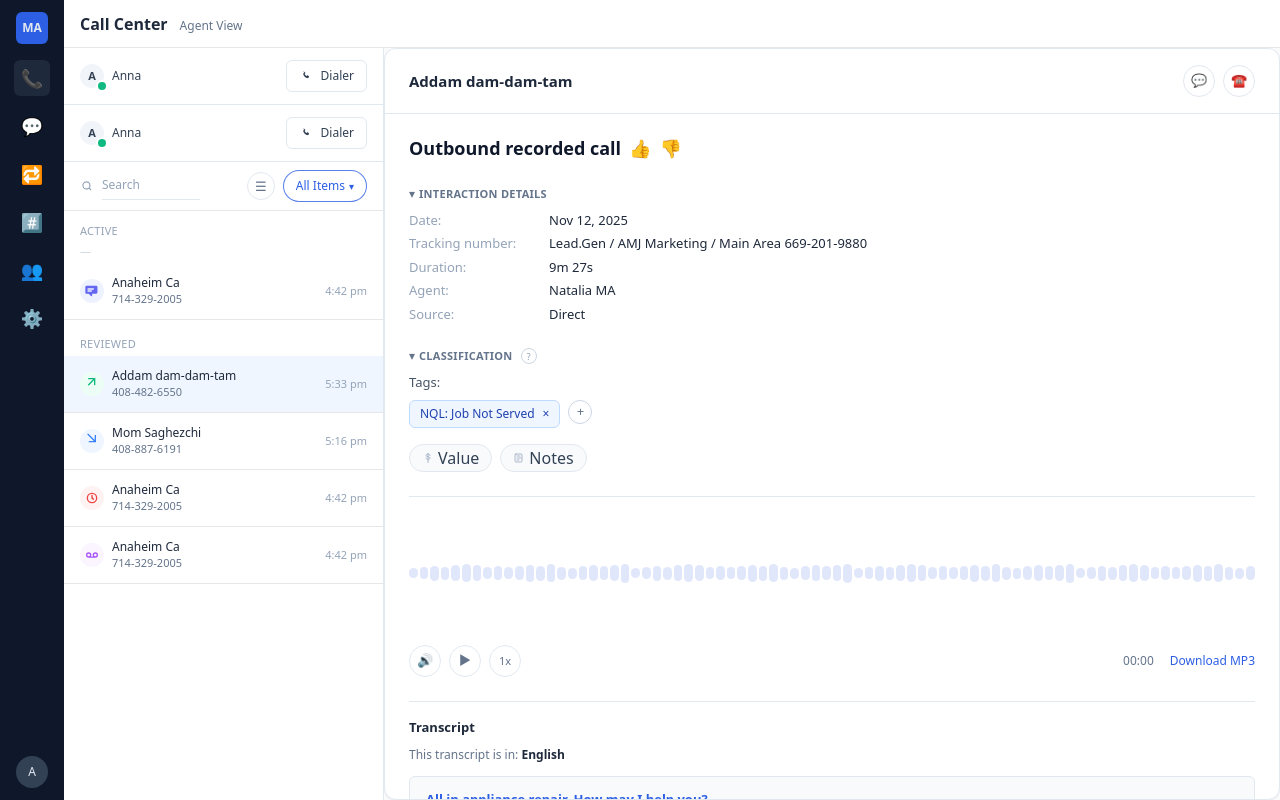
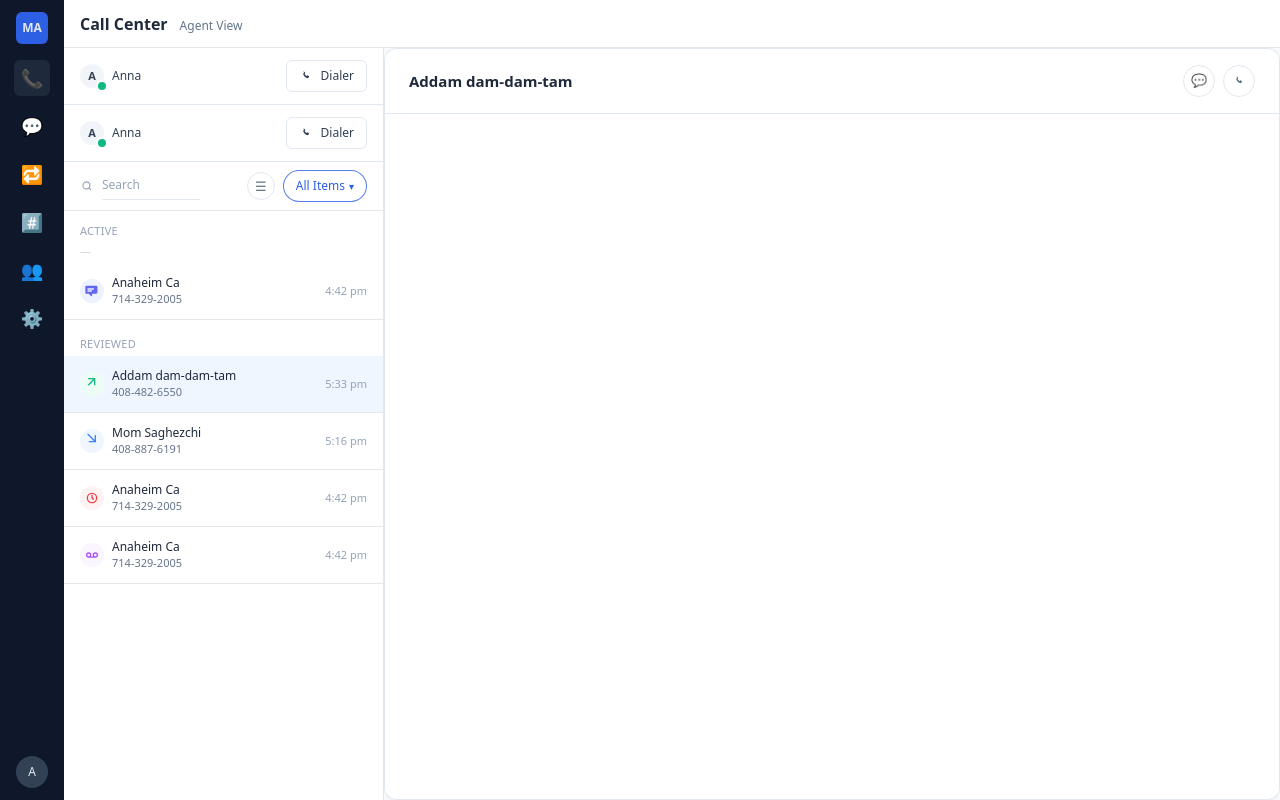
Before and after one commit to masterappliance/callcenter-ui, a React (Vite) app: page /calls in a window 1280 px wide. Built offline with nearby package versions, Linux system fonts and the light colour scheme.

Commit message:
Update CallDetailsPanel.jsx

```diff
--- a/src/components/calls/CallDetailsPanel.jsx
+++ b/src/components/calls/CallDetailsPanel.jsx
@@ -1,17 +1,13 @@
 // src/components/calls/CallDetailsPanel.jsx
 
-import {
-  IconTag,
-  IconDollar,
-  IconNote,
-} from "../icons/SoftIcons.jsx";
-
-const MOCK_WAVEform_POINTS = new Array(80).fill(0).map((_, i) => {
-  const base = (i % 7) + 2;
-  return base * 4 + (i % 3) * 6;
-});
+import { useNavigate } from 'react-router-dom';
+import { DialerIcon } from './CallsHeader.jsx';
+import { IconTag, IconDollar, IconNote } from '../icons/SoftIcons.jsx';
+// остальной импорт как был
 
 export default function CallDetailsPanel({ call, onShowInteractions }) {
+  const navigate = useNavigate();
+
   if (!call) {
     return (
       <div className="h-full flex items-center justify-center text-sm text-slate-400">
@@ -26,16 +22,16 @@ export default function CallDetailsPanel({ call, onShowInteractions }) {
 
   const title =
     lastInteraction.title ||
-    (lastInteraction.direction === "inbound"
-      ? "Inbound recorded call"
-      : "Outbound recorded call");
+    (lastInteraction.direction === 'inbound'
+      ? 'Inbound recorded call'
+      : 'Outbound recorded call');
 
   return (
     <div className="h-full flex flex-col bg-white rounded-xl border border-slate-200 shadow-sm overflow-hidden">
       {/* HEADER BAR: contact name + actions + "More interactions" */}
       <div className="px-6 py-4 border-b border-slate-200 flex items-center justify-between">
         <div className="text-[15px] font-semibold text-slate-800">
-          {call.callerName || "Unknown caller"}
+          {call.callerName || 'Unknown caller'}
         </div>
 
         <div className="flex items-center gap-2">
@@ -48,237 +44,42 @@ export default function CallDetailsPanel({ call, onShowInteractions }) {
               More interactions <span className="text-xs">→</span>
             </button>
           )}
+
+
           <CircleIconButton>
             <span className="text-[13px]">💬</span>
           </CircleIconButton>
-          <CircleIconButton>
-            <span className="text-[13px]">☎️</span>
+
+          {/* Кнопка телефона – та же иконка, что у Dialer */}
+          <CircleIconButton
+            onClick={() => navigate('/dialer')}
+            title="Open dialer"
+          >
+            <DialerIcon />
           </CircleIconButton>
         </div>
       </div>
 
-      {/* MAIN SCROLL AREA */}
-      <div className="flex-1 overflow-auto">
-        <div className="px-6 pt-5 pb-6 space-y-6">
-          {/* Title row */}
-          <div className="flex items-center gap-2">
-            <h2 className="text-[18px] font-semibold text-slate-900">
-              {title}
-            </h2>
-            <button
-              type="button"
-              className="text-slate-400 hover:text-slate-500 text-lg"
-              title="Thumbs up"
-            >
-              👍
-            </button>
-            <button
-              type="button"
-              className="text-slate-400 hover:text-slate-500 text-lg"
-              title="Thumbs down"
-            >
-              👎
-            </button>
-          </div>
-
-          {/* INTERACTION DETAILS */}
-          <section>
-            <SectionHeader label="Interaction details" />
-            <dl className="mt-2 grid grid-cols-[140px,1fr] gap-y-1 text-[13px]">
-              <dt className="text-slate-400">Date:</dt>
-              <dd className="text-slate-800">
-                {lastInteraction.date || "Nov 13 9:20am"}
-              </dd>
-
-              <dt className="text-slate-400">Tracking number:</dt>
-              <dd className="text-slate-800">
-                {lastInteraction.trackingNumber ||
-                  "Lead.Gen / eLocal / San Diego 619-383-3476"}
-              </dd>
-
-              <dt className="text-slate-400">Duration:</dt>
-              <dd className="text-slate-800">
-                {lastInteraction.duration || "2m 3s"}
-              </dd>
-
-              <dt className="text-slate-400">Agent:</dt>
-              <dd className="text-slate-800">
-                {lastInteraction.agent || "Yana MA"}
-              </dd>
-
-              <dt className="text-slate-400">Source:</dt>
-              <dd className="text-slate-800">
-                {lastInteraction.source ||
-                  "Lead.Gen / eLocal / San Diego"}
-              </dd>
-            </dl>
-          </section>
-
-          {/* CLASSIFICATION */}
-          <section>
-            <SectionHeader label="Classification" />
-            <div className="mt-2 space-y-2">
-              <div className="text-[13px] text-slate-600">
-                <span className="font-medium">Tags:</span>
-              </div>
-
-              <div className="flex flex-wrap gap-2">
-                <button
-                  type="button"
-                  className="inline-flex items-center gap-2 rounded-md bg-blue-50 border border-blue-200 text-[12px] text-blue-800 px-2.5 py-1"
-                >
-                  <span className="font-medium">
-                    NQL: Job Not Served
-                  </span>
-                  <span className="text-xs">×</span>
-                </button>
-
-                <button
-                  type="button"
-                  className="inline-flex items-center justify-center h-6 w-6 rounded-full border border-slate-300 text-slate-500 text-[13px] hover:bg-slate-50"
-                  title="Add tag"
-                >
-                  +
-                </button>
-              </div>
-
-              <div className="flex flex-wrap gap-2 pt-2">
-                <PillButton icon={<IconDollar />}>Value</PillButton>
-                <PillButton icon={<IconNote />}>Notes</PillButton>
-              </div>
-            </div>
-          </section>
-
-          {/* WAVEFORM + PLAYER */}
-          <section className="pt-2 border-t border-slate-200">
-            <Waveform />
-            <div className="mt-4 flex items-center justify-between text-[12px] text-slate-500">
-              <div className="flex items-center gap-2">
-                <CircleIconButton>
-                  <span className="text-[13px]">🔊</span>
-                </CircleIconButton>
-                <CircleIconButton>
-                  <span className="text-[13px]">▶</span>
-                </CircleIconButton>
-                <CircleIconButton>
-                  <span className="text-[11px] font-medium">1x</span>
-                </CircleIconButton>
-              </div>
-              <div className="flex items-center gap-4">
-                <span>00:00</span>
-                <button
-                  type="button"
-                  className="text-primary hover:underline text-[12px]"
-                >
-                  Download MP3
-                </button>
-              </div>
-            </div>
-          </section>
-
-          {/* TRANSCRIPT */}
-          <section className="pt-4 border-t border-slate-200">
-            <h3 className="text-[13px] font-semibold text-slate-800 mb-2">
-              Transcript
-            </h3>
-
-            <div className="text-[12px] text-slate-500 mb-3">
-              This transcript is in:{" "}
-              <span className="font-semibold text-slate-800">
-                English
-              </span>
-            </div>
-
-            <div className="border border-slate-200 rounded-md bg-slate-50 px-4 py-3 text-[13px] leading-relaxed text-slate-700">
-              <p className="font-semibold text-primary mb-2">
-                All in appliance repair. How may I help you?
-              </p>
-              <p className="mb-2">
-                Good morning. We have a Maytag gas stove with a broken
-                oven door handle. Just the handle broken.
-              </p>
-              <p className="font-semibold mb-2">
-                Okay, I see which.
-              </p>
-              <p className="mb-2">And I.</p>
-              <p className="font-semibold mb-2">
-                We can help you with that. To assign the technician, I
-                need your zip code, please.
-              </p>
-              <p className="mb-2">Well, I have a question.</p>
-            </div>
-          </section>
-        </div>
-      </div>
+      {/* дальше твой текущий контент панели, как был */}
+      {/* ... */}
     </div>
   );
 }
 
-/* small sub-components */
 
-function SectionHeader({ label }) {
-  return (
-    <div className="flex items-center gap-2">
-      <button
-        type="button"
-        className="text-[11px] text-slate-500 flex items-center gap-1"
-      >
-        <span className="text-xs">▾</span>
-        <span className="uppercase tracking-wide font-semibold">
-          {label}
-        </span>
-      </button>
-      {label.toLowerCase().includes("classif") && (
-        <span className="inline-flex items-center justify-center h-4 w-4 rounded-full border border-slate-300 text-[9px] text-slate-400">
-          ?
-        </span>
-      )}
-    </div>
-  );
-}
-
-function CircleIconButton({ children, danger }) {
+function CircleIconButton({ children, danger, ...props }) {
   return (
     <button
       type="button"
+      {...props}
       className={
-        "inline-flex h-8 w-8 items-center justify-center rounded-full border " +
+        'inline-flex h-8 w-8 items-center justify-center rounded-full border ' +
         (danger
-          ? "border-red-400 bg-red-50 text-red-500 hover:bg-red-100"
-          : "border-slate-200 bg-white text-slate-500 hover:bg-slate-50")
+          ? 'border-red-400 bg-red-50 text-red-500 hover:bg-red-100'
+          : 'border-slate-200 bg-white text-slate-500 hover:bg-slate-50')
       }
     >
       {children}
     </button>
   );
 }
-
-function PillButton({ icon, children }) {
-  return (
-    <button
-      type="button"
-      className="inline-flex items-center gap-1 px-3 h-7 rounded-full border border-slate-200 bg-slate-50 text-slate-700 hover:bg-slate-100"
-    >
-      <span className="text-slate-400">{icon}</span>
-      <span>{children}</span>
-    </button>
-  );
-}
-
-function Waveform() {
-  return (
-    <div className="mt-3">
-      <div className="h-28 flex items-center justify-center">
-        <div className="w-full flex items-center gap-[2px]">
-          {MOCK_WAVEform_POINTS.map((h, i) => (
-            <div
-              key={i}
-              className="flex-1 bg-primary/15 rounded-full"
-              style={{ height: `${h / 4 + 8}px` }}
-            />
-          ))}
-        </div>
-      </div>
-    </div>
-  );
-}
```
